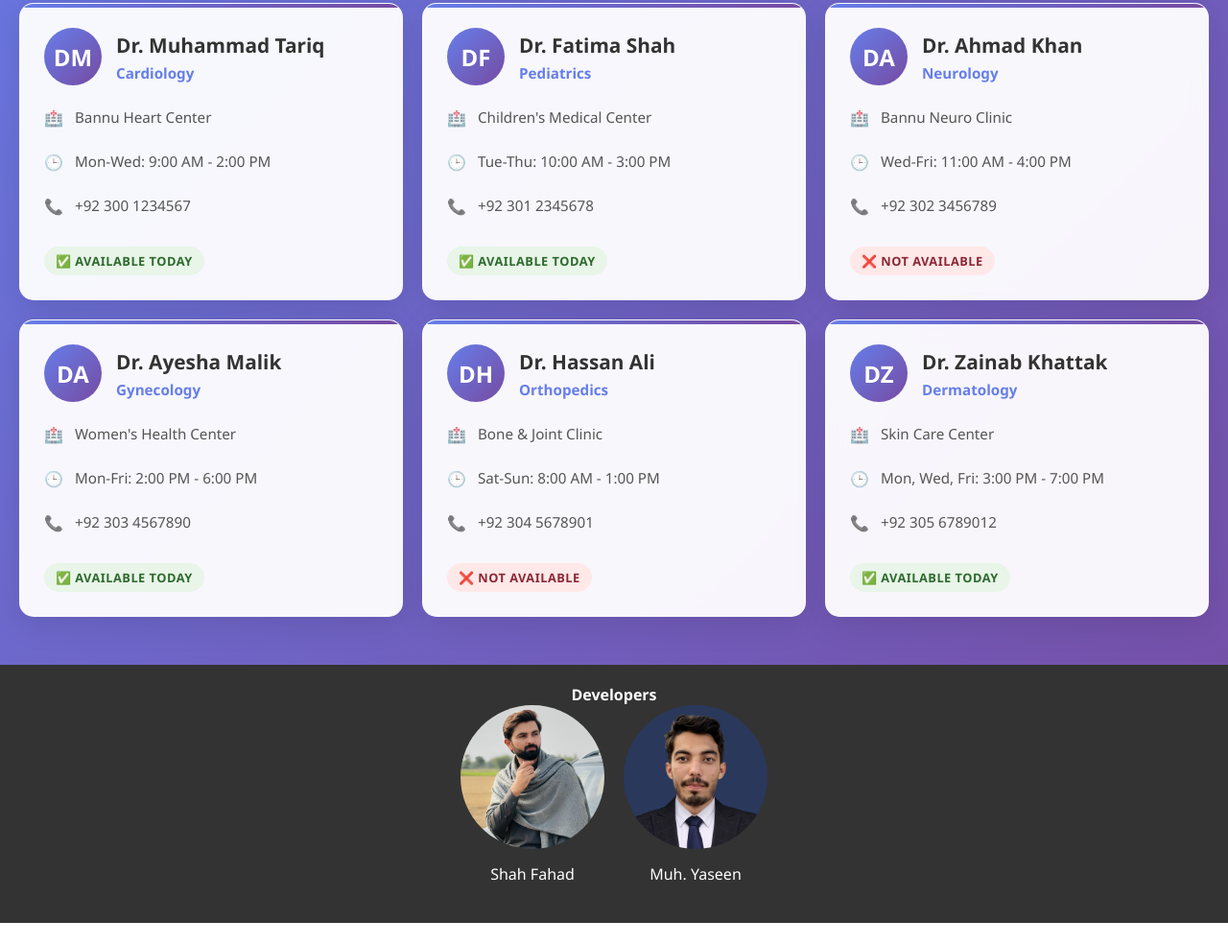
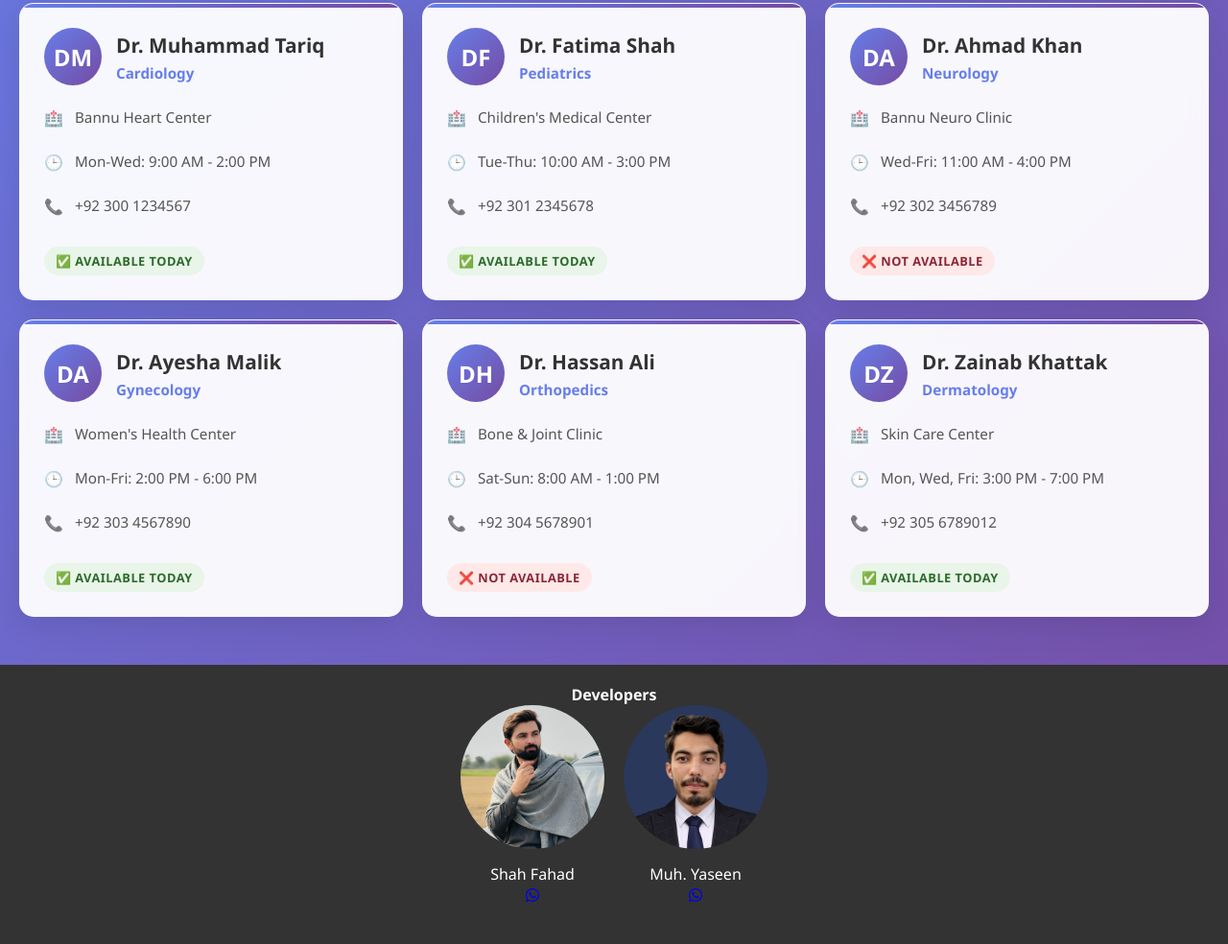
Before and after one commit to YASEENKHANO/DoctorsRepo, a plain HTML site: page index.html in a window 1280 px wide. Shown: the part 494-1478 px from the top of the page at 96% size. Before the commit the page ends 1456 px from the top, so only its background shows below. Drawn offline with nearby package versions, Linux system fonts and the light colour scheme.

Commit message:
Update index.html

```diff
--- a/index.html
+++ b/index.html
@@ -6,7 +6,9 @@
     <title>Bannu Doctors Directory</title>
     <script src="https://cdnjs.cloudflare.com/ajax/libs/Chart.js/3.9.1/chart.min.js"></script>
    <link rel="stylesheet" href="styles.css">
+     <link rel="stylesheet" href="https://cdnjs.cloudflare.com/ajax/libs/font-awesome/6.0.0-beta3/css/all.min.css">
    <script src="script.js"></script>
+
     <style>
         footer {
   width: 100%;
@@ -108,10 +110,20 @@
       <div class="developer-profile">
         <img src="https://raw.githubusercontent.com/YASEENKHANO/DoctorsRepo/refs/heads/main/fahad.PNG" alt="Developer 1">
         <p>Shah Fahad</p>
+           <div class="contact-links">
+          <a href="https://wa.me/923305890086" target="_blank" aria-label="Chat on WhatsApp">
+            <i class="fab fa-whatsapp"></i>
+          </a>
+        </div>
       </div>
       <div class="developer-profile">
         <img src="https://raw.githubusercontent.com/YASEENKHANO/DoctorsRepo/refs/heads/main/IMG_0254-(2).png" alt="Developer 2">
         <p>Muh. Yaseen</p>
+           <div class="contact-links">
+          <a href="https://wa.me/923339498360" target="_blank" aria-label="Chat on WhatsApp">
+            <i class="fab fa-whatsapp"></i>
+          </a>
+        </div>
       </div>
     </div>
   </div>
```
